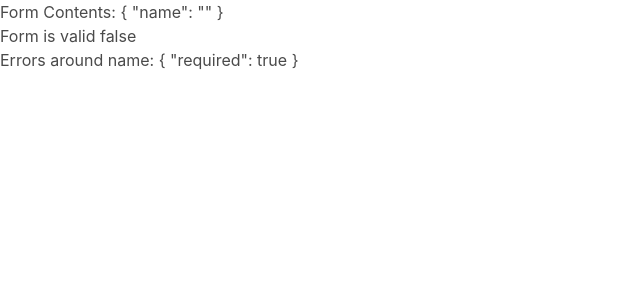
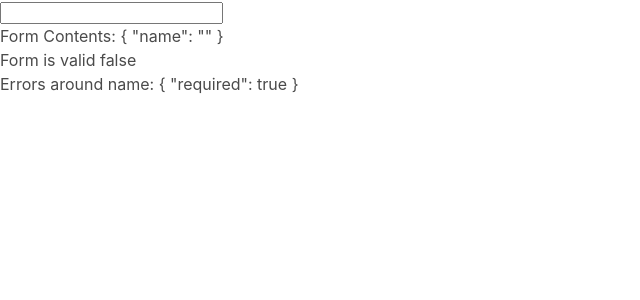
Before and after one commit to BeataJ/creditcard-reactiveForm, an Angular app: page / in a window 1280 px wide. Shown: the top 300 px of the page, without its empty margins (0-640 px from the left). Built offline with nearby package versions, Linux system fonts and the light colour scheme.

Commit message:
move formControl to input component

```diff
--- a/src/app/card-form/card-form.component.html
+++ b/src/app/card-form/card-form.component.html
@@ -1,5 +1,5 @@
 <form [formGroup]="cardForm">
-
+    <app-input [control]="cardForm.get('name')" ></app-input>
 </form>
 
 <div>Form Contents: {{ cardForm.value | json }}</div>
--- a/src/app/input/input.component.html
+++ b/src/app/input/input.component.html
@@ -1,10 +1,9 @@
-<input formControlName="name" />
-<ng-container *ngIf="cardForm.controls.name.errors">
-    <div
-        *ngIf="cardForm.controls.name.dirty && cardForm.controls.name.touched && cardForm.controls.name.errors.required">
+<input [formControl]="control" />
+<ng-container *ngIf="control.dirty && control.touched &&control.errors">
+    <div *ngIf=" control.errors.required">
         Value is required.
     </div>
-    <div *ngIf="cardForm.controls.name.errors.minlength">
+    <div *ngIf="control.errors.minlength">
         Value you entered is
         {{ cardForm.controls.name.errors.minlength.actualLength }} and should be at lest {{
         cardForm.controls.name.errors.minlength.requiredLength }}
--- a/src/app/input/input.component.ts
+++ b/src/app/input/input.component.ts
@@ -1,4 +1,5 @@
-import { Component, OnInit } from '@angular/core';
+import { Component, OnInit, Input } from '@angular/core';
+import { FormControl } from '@angular/forms';
 
 @Component({
   selector: 'app-input',
@@ -6,6 +7,7 @@ import { Component, OnInit } from '@angular/core';
   styleUrls: ['./input.component.css']
 })
 export class InputComponent implements OnInit {
+  @Input() control: FormControl;
 
   constructor() { }
 
```
